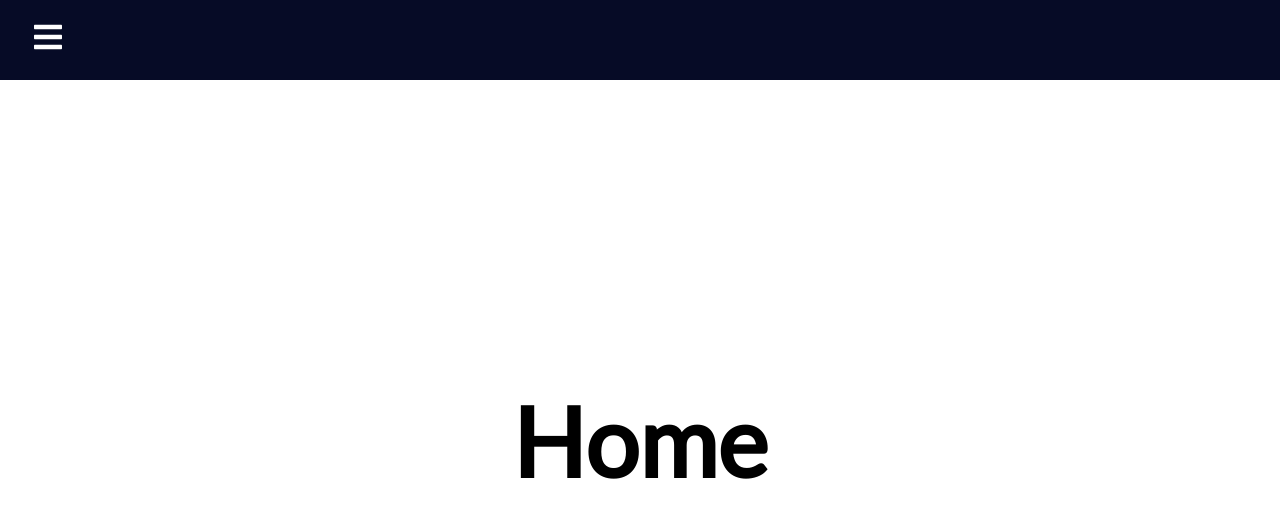
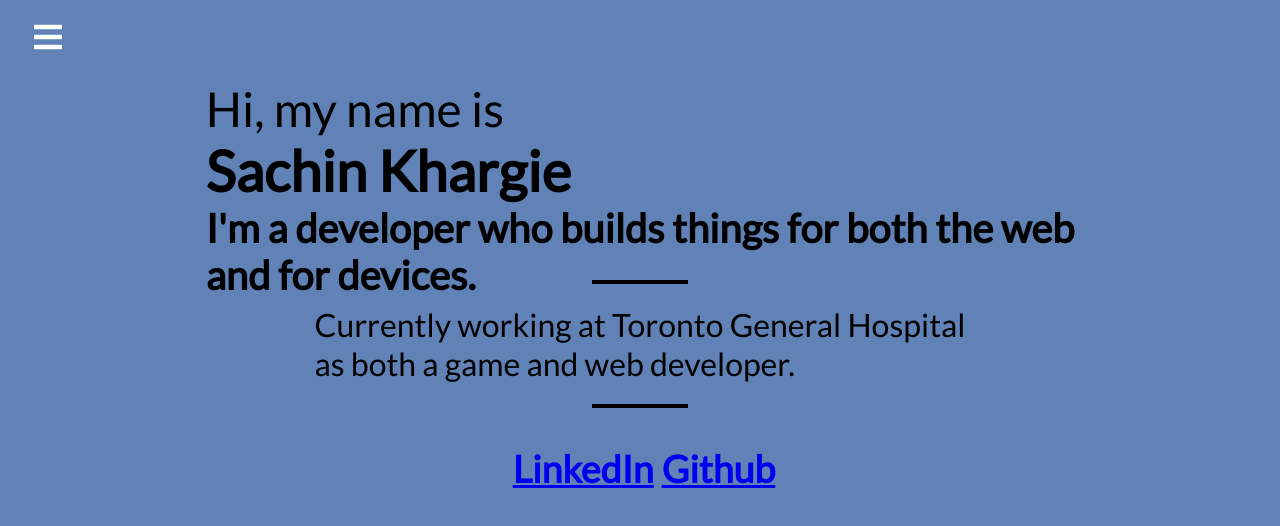
Before and after one commit to sachx1/portfolio, a React (Create React App) app: page / in a window 1280 px wide. Shown: the top 526 px of the page. Built offline with nearby package versions, Linux system fonts and the light colour scheme.

Commit message:
Completed basic homepage

```diff
--- a/package.json
+++ b/package.json
@@ -7,12 +7,14 @@
     "@testing-library/react": "^11.1.0",
     "@testing-library/user-event": "^12.1.10",
     "react": "^17.0.2",
+    "react-animated-text-builders": "^1.1.0",
     "react-dom": "^17.0.2",
     "react-icons": "^4.3.1",
     "react-router": "^6.0.2",
     "react-router-dom": "^5.2.0",
     "react-scripts": "4.0.3",
-    "web-vitals": "^1.0.1"
+    "web-vitals": "^1.0.1",
+    "webkit": "*"
   },
   "scripts": {
     "start": "react-scripts start",
--- a/src/App.css
+++ b/src/App.css
@@ -7,10 +7,83 @@
   font-family: 'Lato', sans-serif;
 }
 
-.home, .projects{
+@keyframes bounce {
+	0%, 100%, 20%, 50%, 80% {
+		-webkit-transform: translateY(0);
+		-ms-transform:     translateY(0);
+		transform:         translateY(0)
+	}
+	40% {
+		-webkit-transform: translateY(-30px);
+		-ms-transform:     translateY(-30px);
+		transform:         translateY(-30px)
+	}
+	60% {
+		-webkit-transform: translateY(-15px);
+		-ms-transform:     translateY(-15px);
+		transform:         translateY(-15px)
+	}
+}
+
+.home, .projects, .workexp, .aboutme, .skills{
   display: flex;
   height: 90vh;
   align-items: center;
   justify-content: center;
   font-size: 3rem;
 }
+
+.underline {
+  width: 6rem;
+  height: 0.25rem;
+  background: black;
+  margin-left: auto;
+  margin-right: auto;
+}
+
+.homeText {
+  display: flex;
+  height: 25vh;
+  width: 100%;
+  justify-content: center;
+  font-size: 3rem;
+}
+
+.homeTextTwo{
+  display: flex;
+  height: 15vh;
+  align-items: center;
+  justify-content: center;
+  font-size: 2rem;
+}
+
+.spacedOut {
+  margin-left: .5rem;
+  -webkit-animation-duration: 1s;
+  animation-duration: 1s;
+  -webkit-animation-fill-mode: both;
+  animation-fill-mode: both;
+  -webkit-animation-timing-function: ease-in-out;
+  animation-timing-function: ease-in-out;
+  animation-iteration-count: infinite;
+  -webkit-animation-iteration-count: infinite;
+}
+
+.app{
+  display: flex;
+  overflow: hidden;
+}
+
+.aqua {
+  color: #03bb85;
+}
+
+.spacedOut:hover{
+  cursor: pointer;
+  animation-name: bounce;
+  -moz-animation-name: bounce;
+}
+
+body{
+  background-color: #6082B6;
+}
--- a/src/App.js
+++ b/src/App.js
@@ -4,6 +4,9 @@ import NavBar from './components/NavBar';
 import { BrowserRouter as Router, Switch, Route } from 'react-router-dom'; //Switch uses npm install react-router-dom@5.2.0 anything above that this line wont work
 import Home from './pages/Home';
 import Projects from './pages/Projects';
+import Skills from './pages/Skills';
+import WorkExperience from './pages/WorkExperience';
+import AboutMe from './pages/AboutMe';
 
 function App() {
   return (
@@ -13,6 +16,9 @@ function App() {
         <Switch>
           <Route path='/' exact component={Home} />
           <Route path='/projects'  exact component={Projects} />
+          <Route path='/skills' exact component={Skills} />
+          <Route path='/workexp' exact component={WorkExperience} />
+          <Route path='/aboutme' exact component={AboutMe} />
         </Switch>
       </Router>
     </>
--- a/src/components/NavBar.css
+++ b/src/components/NavBar.css
@@ -1,5 +1,5 @@
 .navbar {
-    background-color: #060b26;
+    background-color: #6082B6;
     height: 80px;
     display: flex;
     justify-content: start;
@@ -12,7 +12,7 @@
     background: none;
 }
 .nav-menu{
-    background-color: #060b26;
+    background-color: #6082B6;
     width: 250px;
     height: 100vh;
     display: flex;
@@ -39,7 +39,8 @@
 
 .nav-text a{
     text-decoration: none;
-    color: #f5f5f5;
+    color: #e1a95f
+    ;
     font-size: 18px;
     width: 95%;
     height: 100%;
@@ -50,7 +51,7 @@
 }
 
 .nav-text a:hover{
-    background-color: #1a83ff;
+    background-color: black;
 }
 
 .nav-menu-items {
@@ -58,7 +59,7 @@
 }
 
 .navbar-toggle{
-    background-color: #060b26;
+    background-color: #6082B6;
     width: 100%;
     height: 80px;
     display: flex;
@@ -69,3 +70,8 @@
 span {
     margin-left: 16px;
 }
+
+.alignRight {
+    align-items: right;
+
+}
--- a/src/components/SidebarData.js
+++ b/src/components/SidebarData.js
@@ -4,6 +4,7 @@ import * as AiIcons from "react-icons/ai"; //saves time
 import * as IoIcons from "react-icons/io"; //saves time
 
 export const SidebarData = [
+
     {
     title: 'Home',
     path: '/',
@@ -12,9 +13,30 @@ export const SidebarData = [
     },
 
     {
+        title: 'Work Experience',
+        path: '/workexp',
+        icon: <FaIcons.FaClipboardList />,
+        cName: 'nav-text', //cName is short for className
+    },
+
+    {
         title: 'Projects',
         path: '/projects',
         icon: <IoIcons.IoIosPaper />,
         cName: 'nav-text', //cName is short for className
     },
+
+    {
+        title: 'Skills',
+        path: '/skills',
+        icon: <FaIcons.FaDatabase />,
+        cName: 'nav-text', //cName is short for className
+    },
+
+    {
+        title: 'About Me',
+        path: '/aboutme',
+        icon: <AiIcons.AiOutlineQuestion />,
+        cName: 'nav-text', //cName is short for className
+    },
 ]
--- /dev/null
+++ b/src/pages/AboutMe.js
@@ -0,0 +1,11 @@
+import React from 'react'
+
+function AboutMe() {
+    return (
+        <div className='aboutme'>
+            <h1>About Me</h1>
+        </div>
+    )
+}
+
+export default AboutMe
--- a/src/pages/Home.js
+++ b/src/pages/Home.js
@@ -1,11 +1,34 @@
-import React from 'react'
+import React, { Component } from 'react'
+import { BlinkingCursorTextBuilder } from 'react-animated-text-builders';
+import * as FaIcons from "react-icons/fa";
 
 function Home() {
     return (
-        <div className='home'>
-            <h1>Home</h1>
-        </div>
-    )
+        <main>
+            <div className='homeText'>
+                <p>Hi, my name is <br></br>
+                <h3>Sachin Khargie</h3>
+                <h5>I'm a developer who builds things for both the web</h5>
+                <h5>and for devices.</h5>
+                </p>
+            </div>
+
+            <div className='underline'></div>
+
+            <div className='homeTextTwo'>
+                <p>Currently working at Toronto General Hospital<br></br>
+                <p>as both a game and web developer.</p>
+                </p>
+            </div>
+
+            <div className='underline'></div>
+
+            <div className='homeTextTwo'>
+                <a href="https://www.linkedin.com/in/sachin-khargie-17a248163/"><h3 className='spacedOut'>LinkedIn</h3></a>
+                <a href="https://github.com/sachx1"><h3 className='spacedOut'>Github</h3></a>
+            </div>
+        </main>
+    );
 }
 
 export default Home
--- a/src/pages/Projects.js
+++ b/src/pages/Projects.js
@@ -3,7 +3,7 @@ import React from 'react'
 function Projects() {
     return (
         <div className='projects'>
-            <h1>Products</h1>
+            <h1>Projects</h1>
         </div>
     )
 }
--- /dev/null
+++ b/src/pages/Skills.js
@@ -0,0 +1,11 @@
+import React from 'react'
+
+function Skills() {
+    return (
+        <div className='skills'>
+            <h1>Skills</h1>
+        </div>
+    )
+}
+
+export default Skills
--- /dev/null
+++ b/src/pages/WorkExperience.js
@@ -0,0 +1,11 @@
+import React from 'react'
+
+function WorkExperience() {
+    return (
+        <div className='workexp'>
+            <h1>Work Experience</h1>
+        </div>
+    )
+}
+
+export default WorkExperience
```
Also changed, not shown: src/components/NavBar.js (line endings or trailing spaces), 2 other files (tests, documents, lock files or other folders).
